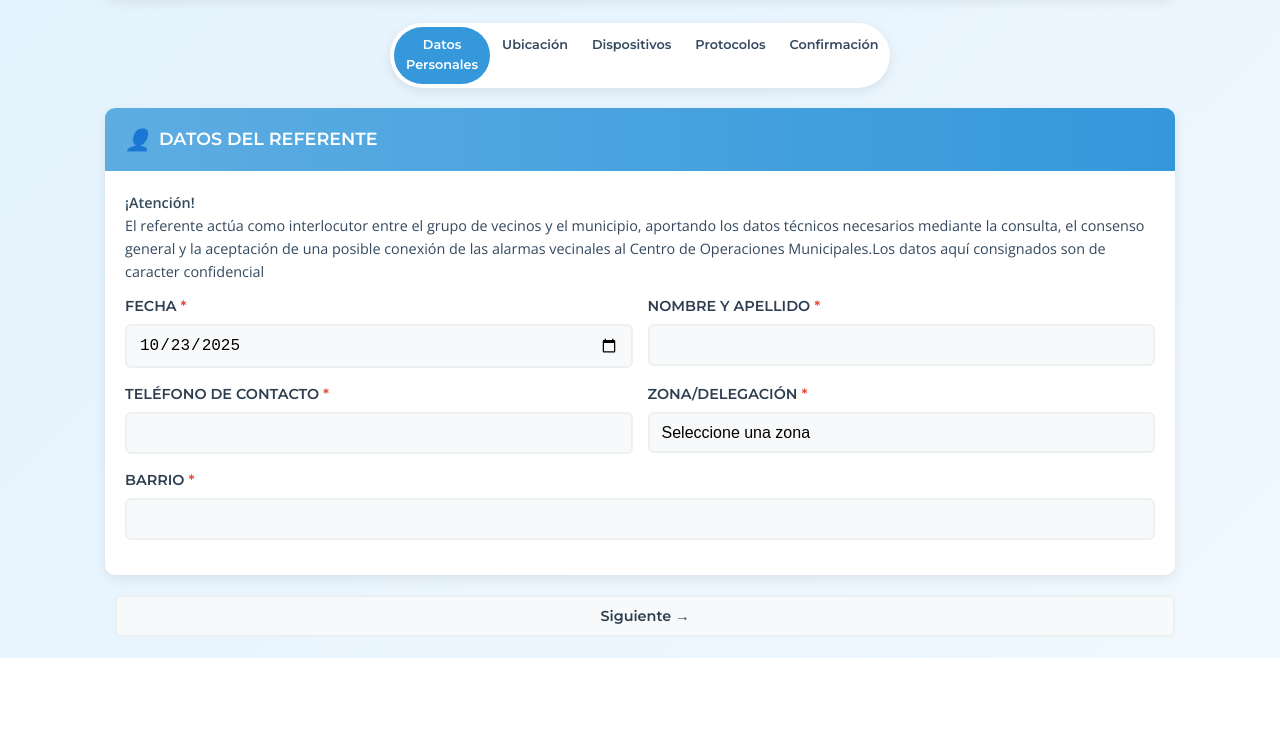
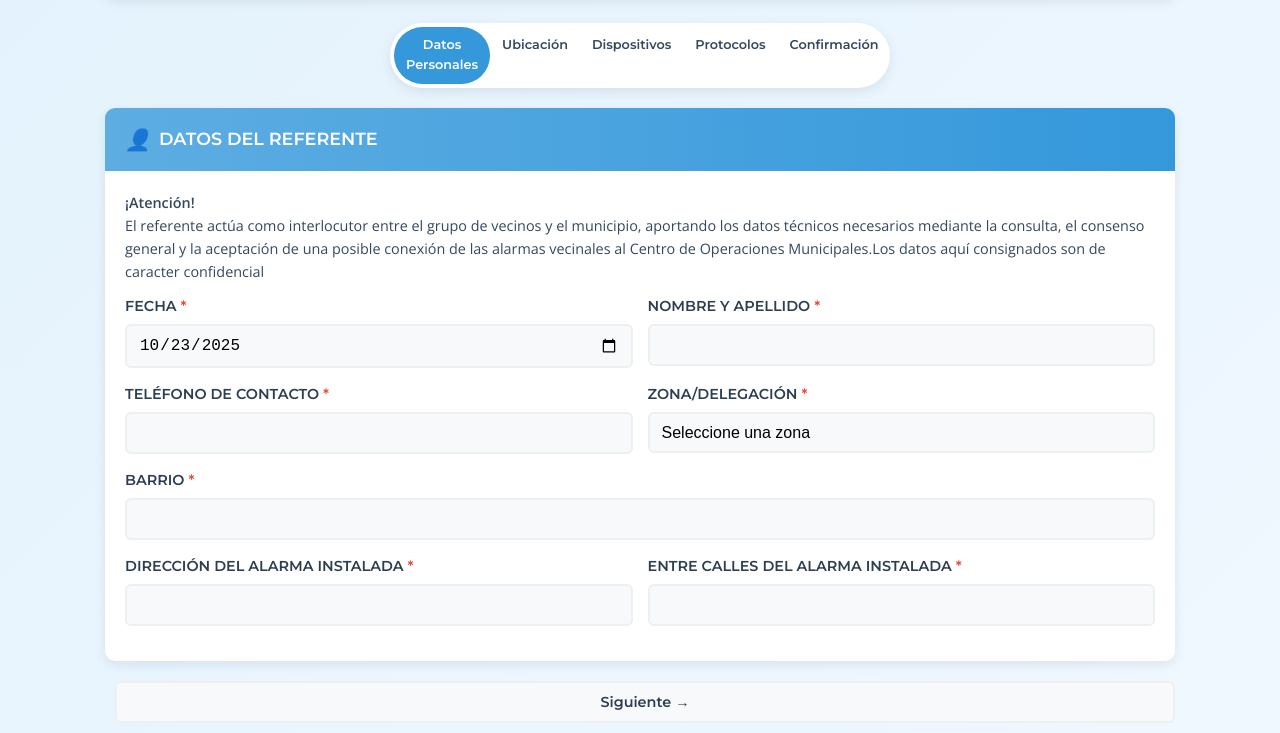
Before and after one commit to Javiergar900/encuesta-alarmas, a plain HTML site: page index.html in a window 1280 px wide. Shown: the part 142-875 px from the top of the page. Before the commit the page ends 800 px from the top, so only its background shows below. Drawn offline with nearby package versions, Linux system fonts and the light colour scheme.

Commit message:
Update index.html

```diff
--- a/index.html
+++ b/index.html
@@ -843,6 +843,18 @@
                             <label for="barrio">BARRIO <span class="required">*</span></label>
                             <input type="text" id="barrio" name="barrio" required>
                         </div>
+
+                        <div class="form-row">
+                            <div class="form-group">
+                                <label for="direccion">DIRECCIÓN DEL ALARMA INSTALADA <span class="required">*</span></label>
+                                <input type="text" id="direccion" name="direccion" required>
+                            </div>
+
+                            <div class="form-group">
+                                <label for="entre-calles">ENTRE CALLES DEL ALARMA INSTALADA <span class="required">*</span></label>
+                                <input type="text" id="entre-calles" name="entre-calles" required>
+                            </div>
+                        </div>
                     </div>
                 </div>
 
```
